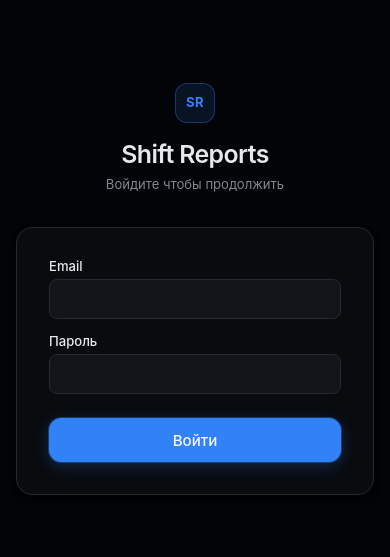
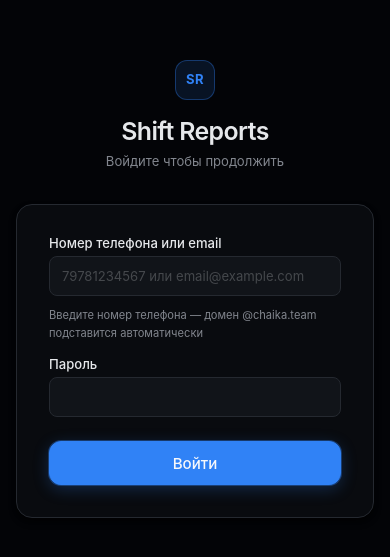
Before and after one commit to TeamChaika/reports, a Next.js app in the folder apps/web/: page /login in a window 390 px wide. Shown: the part 133-690 px from the top of the page. Built offline with nearby package versions, Linux system fonts and the light colour scheme.

Commit message:
feat: allow login with phone number — auto-append @chaika.team domain

```diff
--- a/apps/web/src/app/(auth)/login/actions.ts
+++ b/apps/web/src/app/(auth)/login/actions.ts
@@ -3,12 +3,20 @@
 import { redirect } from 'next/navigation'
 import { createClient } from '@/lib/supabase/server'
 
+const DEFAULT_DOMAIN = '@chaika.team'
+
+function resolveEmail(input: string): string {
+  const trimmed = input.trim()
+  return trimmed.includes('@') ? trimmed : trimmed + DEFAULT_DOMAIN
+}
+
 export async function loginAction(formData: FormData) {
-  const email = formData.get('email') as string
+  const raw = formData.get('login') as string
   const password = formData.get('password') as string
 
-  if (!email || !password) redirect('/login?error=missing')
+  if (!raw || !password) redirect('/login?error=missing')
 
+  const email = resolveEmail(raw)
   const supabase = await createClient()
   const { error } = await supabase.auth.signInWithPassword({ email, password })
 
--- a/apps/web/src/app/(auth)/login/page.tsx
+++ b/apps/web/src/app/(auth)/login/page.tsx
@@ -55,26 +55,30 @@
               role="alert"
             >
               {error === 'invalid'
-                ? 'Неверный email или пароль'
+                ? 'Неверный логин или пароль'
                 : error === 'missing'
-                ? 'Введите email и пароль'
+                ? 'Введите номер телефона и пароль'
                 : 'Ошибка входа. Попробуйте ещё раз.'}
             </div>
           )}
 
           <form action={loginAction} className="flex flex-col gap-4">
             <div className="form-group">
-              <label htmlFor="email" className="label">
-                Email
+              <label htmlFor="login" className="label">
+                Номер телефона или email
               </label>
               <input
-                id="email"
-                type="email"
-                name="email"
+                id="login"
+                type="text"
+                name="login"
                 required
-                autoComplete="email"
+                autoComplete="username"
+                placeholder="79781234567 или email@example.com"
                 className="input"
               />
+              <p className="text-xs mt-1" style={{ color: 'var(--color-text-muted)' }}>
+                Введите номер телефона — домен @chaika.team подставится автоматически
+              </p>
             </div>
 
             <div className="form-group">
```
